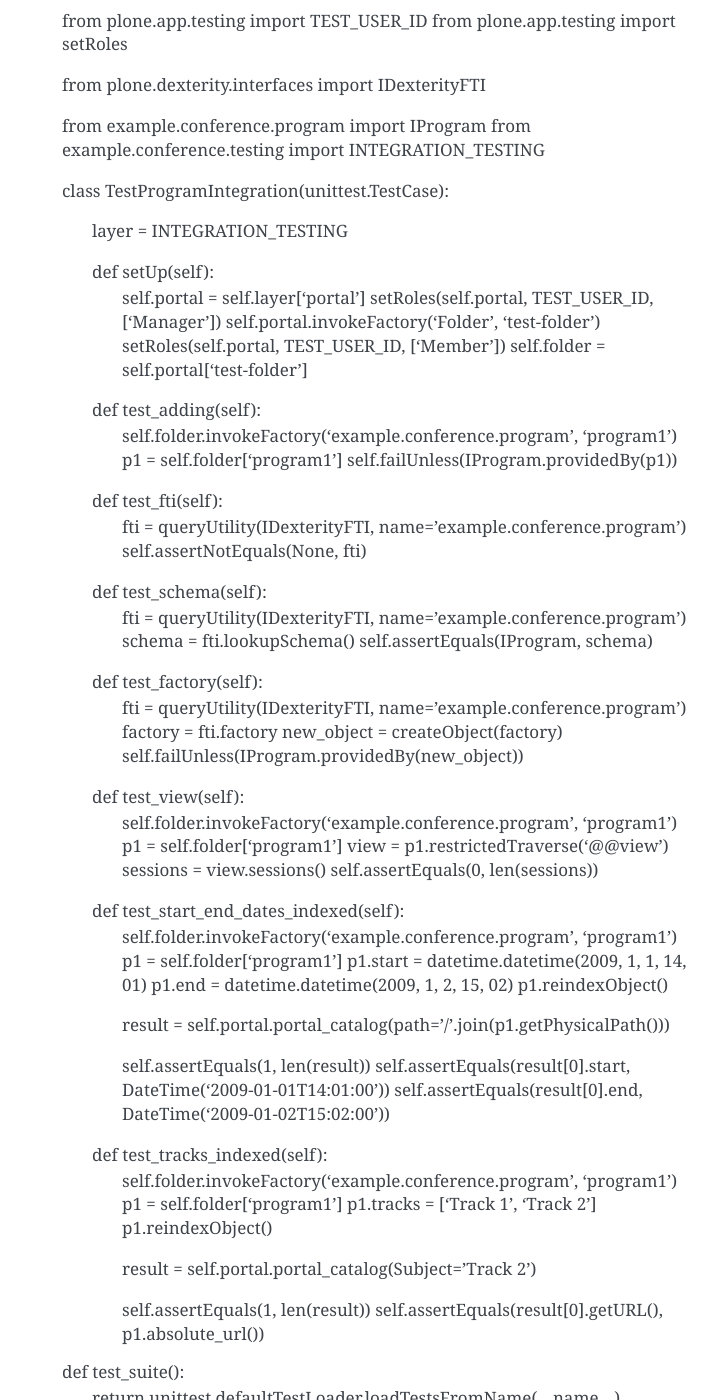
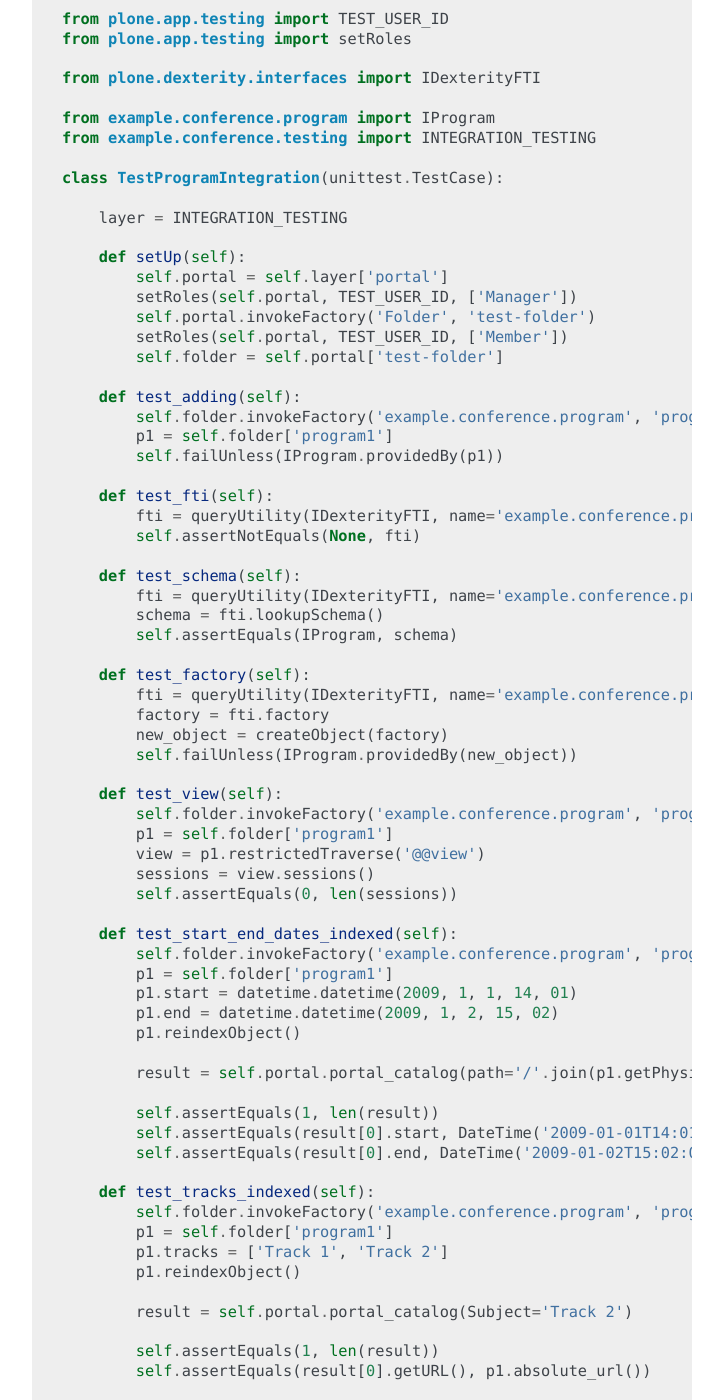
Before and after one commit to plone/plone.app.dexterity, a Sphinx documentation site: the page built from docs/testing/integration-tests.rst, in a window 1280 px wide and 1400 px high, scrolled down 2022 px. Shown: the whole window, without its empty margins (388-1111 px from the left). Built offline with Sphinx 7.4.7, drawn with Linux system fonts in a browser that asks for light colours; some of the changed text lies outside the part shown.

Commit message:
Formatting fix

```diff
--- a/docs/testing/integration-tests.rst
+++ b/docs/testing/integration-tests.rst
@@ -93,7 +93,7 @@
 To use the layer, we can create a new test case based on ``unittest.TestCase``
 that uses our layer. We’ll add one to ``test_program.py`` first.
 (In the code snippet below, the unit test we created previously has been
-removed to conserve space.)
+removed to conserve space.)::
 
     import unittest2 as unittest
 
```
